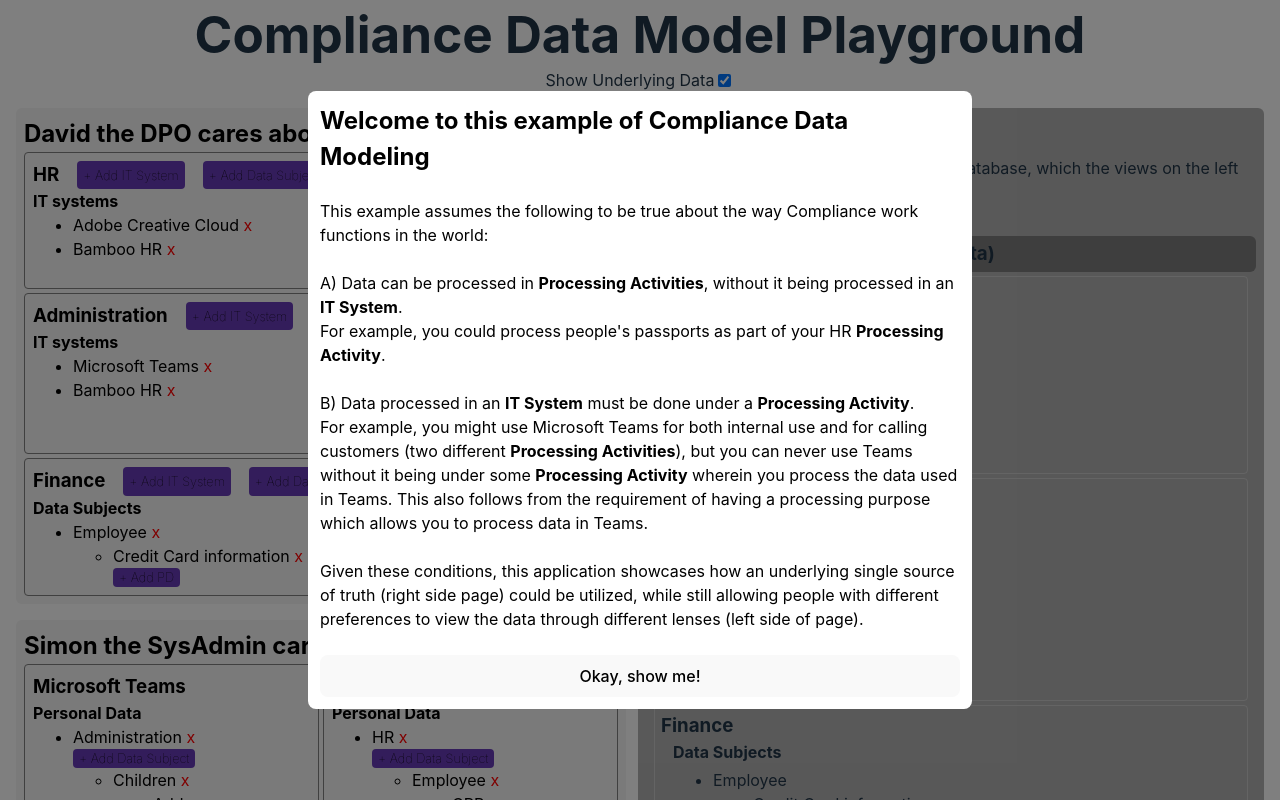
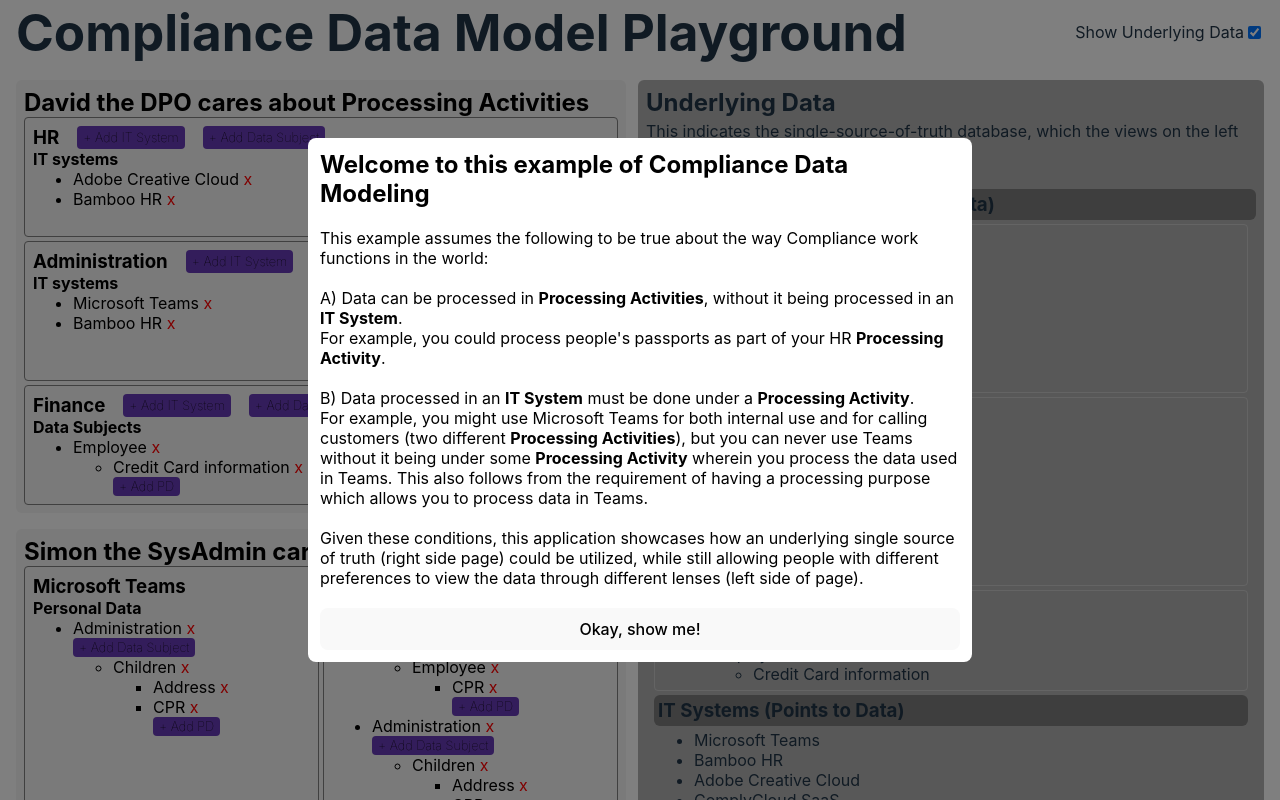
Before and after one commit to MagerlinC/records-data-model, a React (Vite) app: page / in a window 1280 px wide. Built offline with nearby package versions, Linux system fonts and the light colour scheme.

Commit message:
feat: unshift data

```diff
--- a/src/App.tsx
+++ b/src/App.tsx
@@ -14,9 +14,8 @@ import AppModal from "./components/AppModal";
 const Application = styled.div`
   display: flex;
   flex-direction: column;
-  height: 100vh;
+  max-height: 100vh;
   max-width: 100vw;
-  width: 100vw;
   overflow: hidden;
   .title,
   .subtitle {
@@ -49,6 +48,13 @@ const Column = styled.div`
   gap: 16px;
 `;
 
+const Row = styled.div`
+  display: flex;
+  flex-direction: row;
+  justify-content: space-between;
+  padding: 4px 16px;
+`;
+
 const itSystemToITSystemWithDataByPA = (
   itSystem: ITSystem,
   processingActivities: ProcessingActivitySource[]
@@ -72,7 +78,7 @@ function App() {
     if (
       !mutatedData.itSystems.some((itSystem) => itSystem.name === itSystemName)
     ) {
-      mutatedData.itSystems.push({
+      mutatedData.itSystems.unshift({
         name: itSystemName,
       });
     }
@@ -80,7 +86,7 @@ function App() {
       (pa) => pa.name === paName
     );
     if (targetEntity) {
-      targetEntity.itSystems.push({
+      targetEntity.itSystems.unshift({
         name: itSystemName,
       });
     }
@@ -117,7 +123,7 @@ function App() {
       (pa) => pa.name === paName
     );
     if (targetEntity) {
-      targetEntity.dataSubjects.push({
+      targetEntity.dataSubjects.unshift({
         name: dataSubjectName,
         personalData: [],
       });
@@ -189,6 +195,7 @@ function App() {
   return (
     <Application>
       {showModal && <AppModal onClose={() => setShowModal(false)} />}
+      <Row>
         <h1 className={"title"}>Compliance Data Model Playground</h1>
         <p className="subtitle">
           Show Underlying Data
@@ -198,6 +205,7 @@ function App() {
             onChange={() => setShowDataTruthVersion(!showDataTruthVersion)}
           />
         </p>
+      </Row>
       <AppContents>
         <Column>
           <DPO
--- a/src/components/AnimateOnChange.tsx
+++ b/src/components/AnimateOnChange.tsx
@@ -11,7 +11,7 @@ const animation = keyframes`
         text-decoration: none;
     }
 `;
-const AnimateOnChantgeWrapper = styled.div`
+const AnimateOnChangeWrapper = styled.div`
   animation-name: ${animation};
   animation-duration: 4s;
 `;
@@ -20,6 +20,6 @@ type AnimateOnChangeProps = {
   children: React.ReactNode;
 };
 const AnimateOnChange: React.FC<AnimateOnChangeProps> = ({ children }) => {
-  return <AnimateOnChantgeWrapper>{children}</AnimateOnChantgeWrapper>;
+  return <AnimateOnChangeWrapper>{children}</AnimateOnChangeWrapper>;
 };
 export default AnimateOnChange;
--- a/src/components/DPO.tsx
+++ b/src/components/DPO.tsx
@@ -11,7 +11,6 @@ const DPOWrapper = styled.div`
   border-radius: 6px;
   color: black;
   background-color: #f5f5f5f5;
-
   .pa-list {
     display: flex;
     flex-direction: column;
--- a/src/index.css
+++ b/src/index.css
@@ -1,6 +1,5 @@
 :root {
   font-family: Inter, system-ui, Avenir, Helvetica, Arial, sans-serif;
-  line-height: 1.5;
   font-weight: 400;
 
   color-scheme: light dark;
@@ -47,24 +46,14 @@ a:hover {
   color: #535bf2;
 }
 
-h1 {
-  margin: 6px;
-}
-
+body,
 p,
+h1,
 h2,
 h3,
 h4,
 ul {
   margin: 0;
-}
-
-body {
-  margin: 0;
-  display: flex;
-  place-items: center;
-  min-width: 320px;
-  min-height: 100vh;
 }
 
 h1 {
```
Lines whose indentation alone changed are shown as unchanged.
